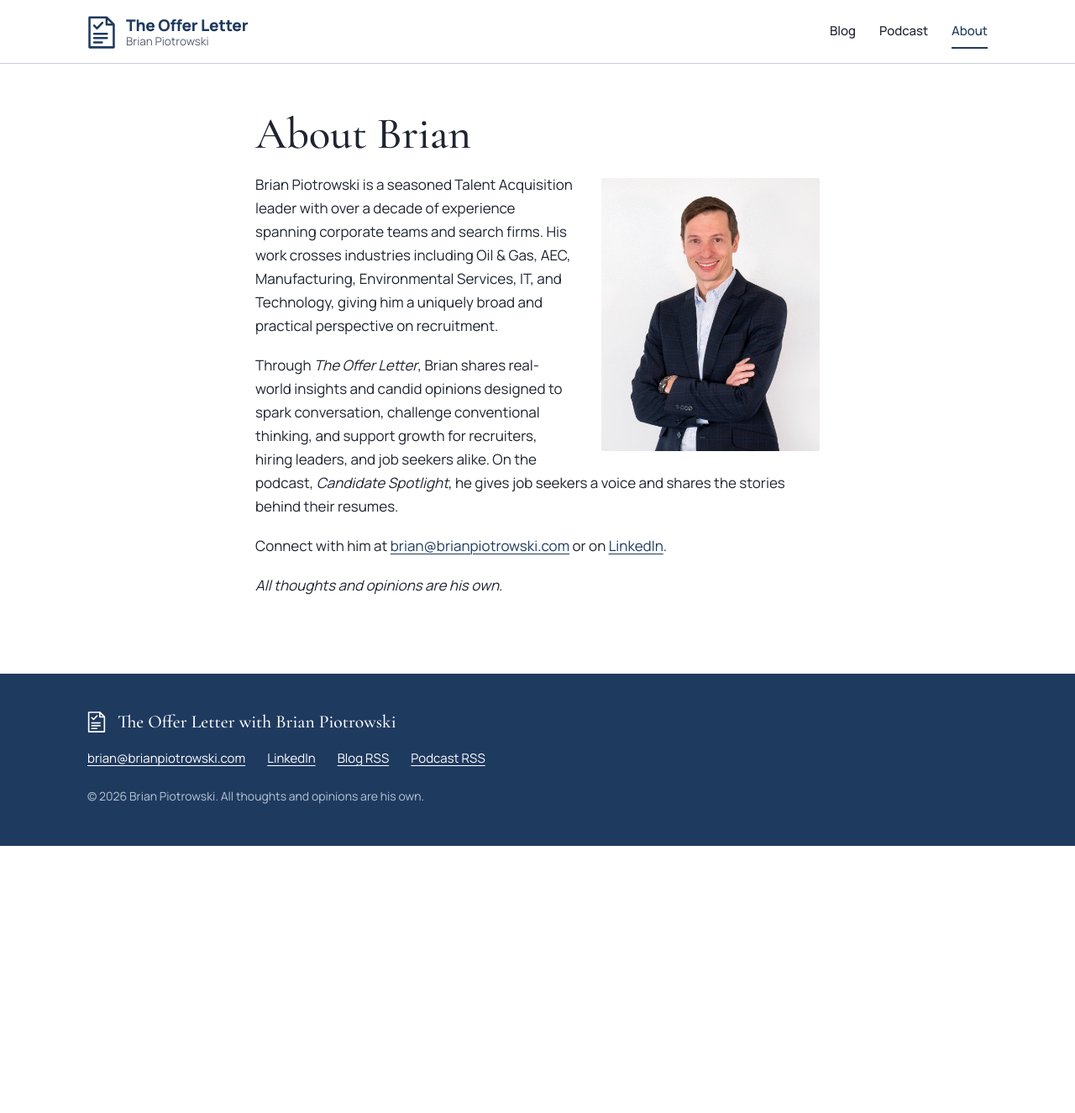
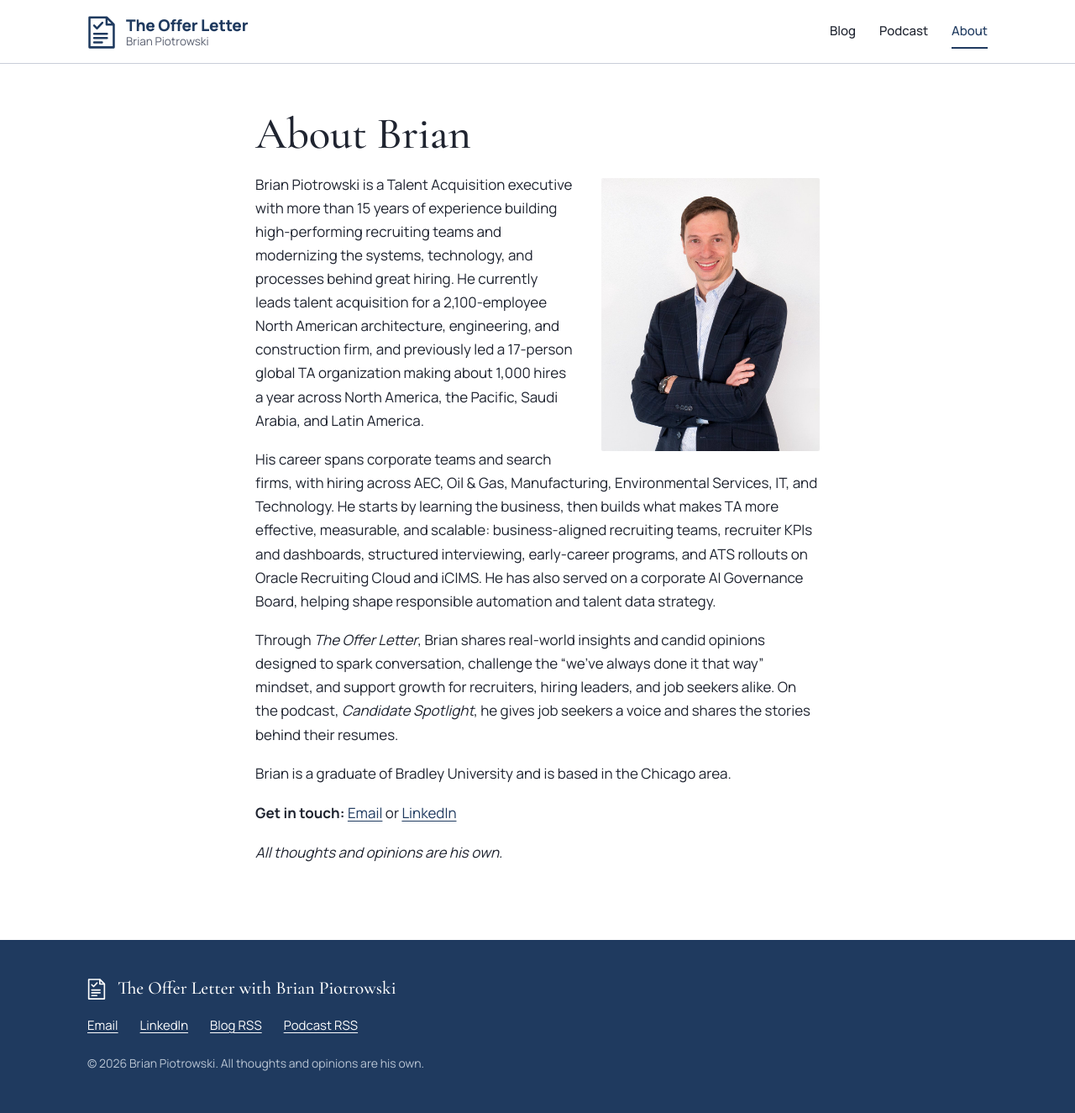
Before and after one commit to piotrowskibrian-cmd/BP_Professional_Blog, a Jekyll site: the page built from about.md, in a window 1280 px wide. Shown: the whole page at 84% size. Built offline with Jekyll 4.4.1, drawn with Linux system fonts in a browser that asks for light colours; before the commit the page ends 1007 px from its top, so only the background shows below that.

Commit message:
Update About page from resume; link email as 'Email'
Co-Authored-By: Claude Opus 5.5 <noreply@anthropic.com>
Claude-Session: https://claude.ai/code/session_01CjYh9Qpc1hu3ardnuQJ2pM

```diff
--- a/_includes/footer.html
+++ b/_includes/footer.html
@@ -2,7 +2,7 @@
   <div class="wrap footer-inner">
     <p class="footer-sign">{% include logo-mark.html %} The Offer Letter with Brian Piotrowski</p>
     <ul class="footer-links">
-      <li><a href="mailto:{{ site.email }}">{{ site.email }}</a></li>
+      <li><a href="mailto:{{ site.email }}">Email</a></li>
       <li><a href="{{ site.linkedin }}">LinkedIn</a></li>
       <li><a href="{{ '/feed.xml' | relative_url }}">Blog RSS</a></li>
       <li><a href="{{ site.podcast.feed }}">Podcast RSS</a></li>
--- a/about.md
+++ b/about.md
@@ -1,15 +1,19 @@
 ---
 title: About Brian
 permalink: /about/
-description: Brian Piotrowski is a Talent Acquisition leader with over a decade of experience across corporate teams and search firms.
+description: Brian Piotrowski is a Talent Acquisition executive with 15+ years of experience building recruiting teams and modernizing the systems behind great hiring.
 ---
 
 <img class="portrait" src="{{ '/assets/images/brian.jpg' | relative_url }}" alt="Brian Piotrowski" width="480" height="600">
 
-Brian Piotrowski is a seasoned Talent Acquisition leader with over a decade of experience spanning corporate teams and search firms. His work crosses industries including Oil & Gas, AEC, Manufacturing, Environmental Services, IT, and Technology, giving him a uniquely broad and practical perspective on recruitment.
+Brian Piotrowski is a Talent Acquisition executive with more than 15 years of experience building high-performing recruiting teams and modernizing the systems, technology, and processes behind great hiring. He currently leads talent acquisition for a 2,100-employee North American architecture, engineering, and construction firm, and previously led a 17-person global TA organization making about 1,000 hires a year across North America, the Pacific, Saudi Arabia, and Latin America.
 
-Through *The Offer Letter*, Brian shares real-world insights and candid opinions designed to spark conversation, challenge conventional thinking, and support growth for recruiters, hiring leaders, and job seekers alike. On the podcast, *Candidate Spotlight*, he gives job seekers a voice and shares the stories behind their resumes.
+His career spans corporate teams and search firms, with hiring across AEC, Oil & Gas, Manufacturing, Environmental Services, IT, and Technology. He starts by learning the business, then builds what makes TA more effective, measurable, and scalable: business-aligned recruiting teams, recruiter KPIs and dashboards, structured interviewing, early-career programs, and ATS rollouts on Oracle Recruiting Cloud and iCIMS. He has also served on a corporate AI Governance Board, helping shape responsible automation and talent data strategy.
 
-Connect with him at [brian@brianpiotrowski.com](mailto:brian@brianpiotrowski.com) or on [LinkedIn](https://www.linkedin.com/in/bpiotrowski/).
+Through *The Offer Letter*, Brian shares real-world insights and candid opinions designed to spark conversation, challenge the "we've always done it that way" mindset, and support growth for recruiters, hiring leaders, and job seekers alike. On the podcast, *Candidate Spotlight*, he gives job seekers a voice and shares the stories behind their resumes.
+
+Brian is a graduate of Bradley University and is based in the Chicago area.
+
+**Get in touch:** [Email](mailto:brian@brianpiotrowski.com) or [LinkedIn](https://www.linkedin.com/in/bpiotrowski/)
 
 *All thoughts and opinions are his own.*
--- a/index.html
+++ b/index.html
@@ -7,7 +7,7 @@ description: Insights and real-world strategies in talent acquisition for recrui
 <section class="wrap intro">
   <div class="intro-text">
     <h1 class="intro-title">The Offer Letter</h1>
-    <p class="intro-lede">Real-world strategies and candid opinions on talent acquisition, for recruiters, hiring leaders, and job seekers. Written by Brian Piotrowski, a TA leader with more than a decade across corporate teams and search firms.</p>
+    <p class="intro-lede">Real-world strategies and candid opinions on talent acquisition, for recruiters, hiring leaders, and job seekers. Written by Brian Piotrowski, a Talent Acquisition executive with more than 15 years across corporate teams and search firms.</p>
     <p class="intro-actions">
       <a class="button" href="{{ '/blog/' | relative_url }}">Read the blog</a>
       <a class="button button-quiet" href="{{ '/podcast/' | relative_url }}">Listen to the podcast</a>
```
